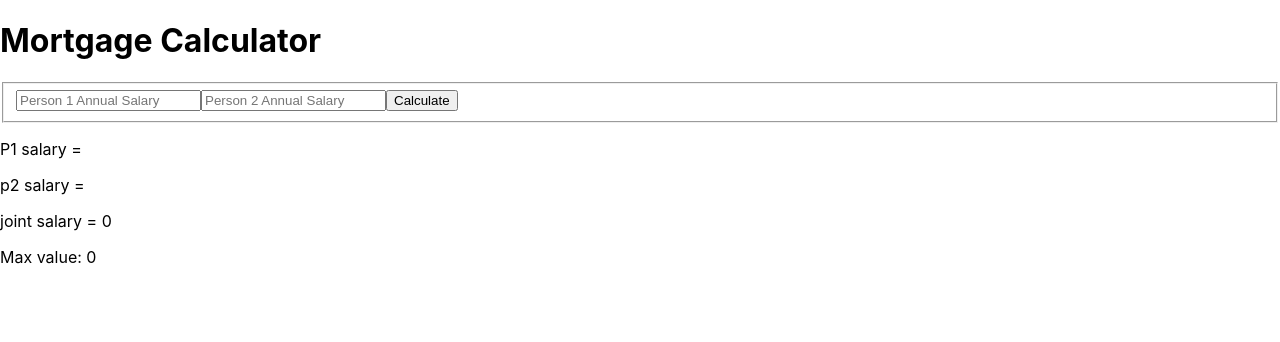
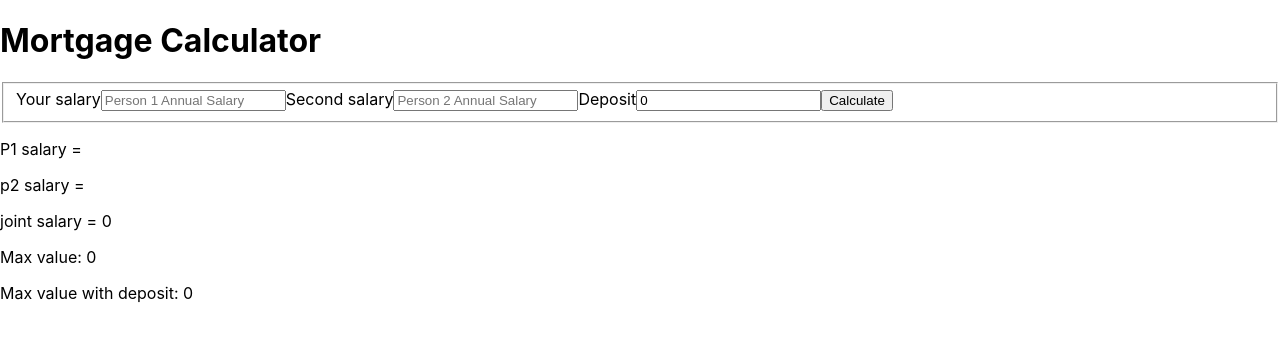
Before and after one commit to SofiaAkbar/wk7d4_Mortgage_App, a React (Create React App) app: page / in a window 1280 px wide. Shown: the top 342 px of the page. Built offline with nearby package versions, Linux system fonts and the light colour scheme.

Commit message:
deposit function added to max value

```diff
--- a/src/components/Form.js
+++ b/src/components/Form.js
@@ -6,7 +6,7 @@ const Form = () => {
     const [person1Salary, setPerson1Salary] = useState("");
     const [person2Salary, setPerson2Salary] = useState("");
     const [jointSalary, setJointSalary] = useState(0);
-
+    const [deposit, setDeposit] = useState(0)
 
 
     const handlePerson1SalaryChange = (event) => {
@@ -14,6 +14,10 @@ const Form = () => {
     }
     const handlePerson2SalaryChange = (event) => {
         setPerson2Salary(event.target.value);
+    }
+
+    const handleDepositChange = (event) => {
+        setDeposit(event.target.value)
     }
 
     const handleFormSubmit = event => {
@@ -26,13 +30,14 @@ const Form = () => {
             return
         }
         setJointSalary(parseInt(person1Salary) + parseInt(person2Salary));
+
     }
 
     return (
         <div>
             <form onSubmit={handleFormSubmit}>
                 <fieldset>
-                    <label for='person1-salary' ></label>
+                    <label for='person1-salary' >Your salary</label>
                     <input
                         id="person1-salary"
                         type='text'
@@ -41,13 +46,20 @@ const Form = () => {
                         onChange={handlePerson1SalaryChange}
                         required
                     />
-                    <label for='person2-salary' ></label>
+                    <label for='person2-salary' >Second salary</label>
                     <input
                         id="person2-salary"
                         type='text'
                         placeholder='Person 2 Annual Salary'
                         onChange={handlePerson2SalaryChange}
                         value={person2Salary}
+                    />
+                    <label for='deposit'>Deposit</label>
+                    <input
+                        id="deposit"
+                        type='number'
+                        onChange={handleDepositChange}
+                        value={deposit}
                     />
                     <input type='submit' value="Calculate"/>
                 </fieldset>
@@ -58,7 +70,7 @@ const Form = () => {
             <p>p2 salary = {person2Salary}</p>
             <p>joint salary = {jointSalary}</p>
 
-            <MaxValue jointSalary = {jointSalary} />
+            <MaxValue jointSalary = {jointSalary} deposit = {deposit}/>
         </div>
     )
 }
--- a/src/components/MaxValue.js
+++ b/src/components/MaxValue.js
@@ -1,14 +1,20 @@
 import React from 'react'
 
-const MaxValue = ({jointSalary}) => {
+const MaxValue = ({jointSalary, deposit}) => {
 
     const maxValue = (jointSalary) => {
         return jointSalary * 4.5
     }
 
+    const maxValueDeposit = (jointSalary, deposit) => {
+        return (jointSalary * 4.5) + parseInt(deposit)
+
+    }
+
     return (
         <div>
             <p>Max value: {maxValue(jointSalary)}</p>
+            <p>Max value with deposit: {maxValueDeposit(jointSalary, deposit)}</p>
         </div>
     )
 }
--- a/src/containers/MortgageContainer.js
+++ b/src/containers/MortgageContainer.js
@@ -4,10 +4,6 @@ import Form from '../components/Form'
 
 
 const MortgageContainer = () => {
-
-
-
-
 
     return (
         <div>
```
